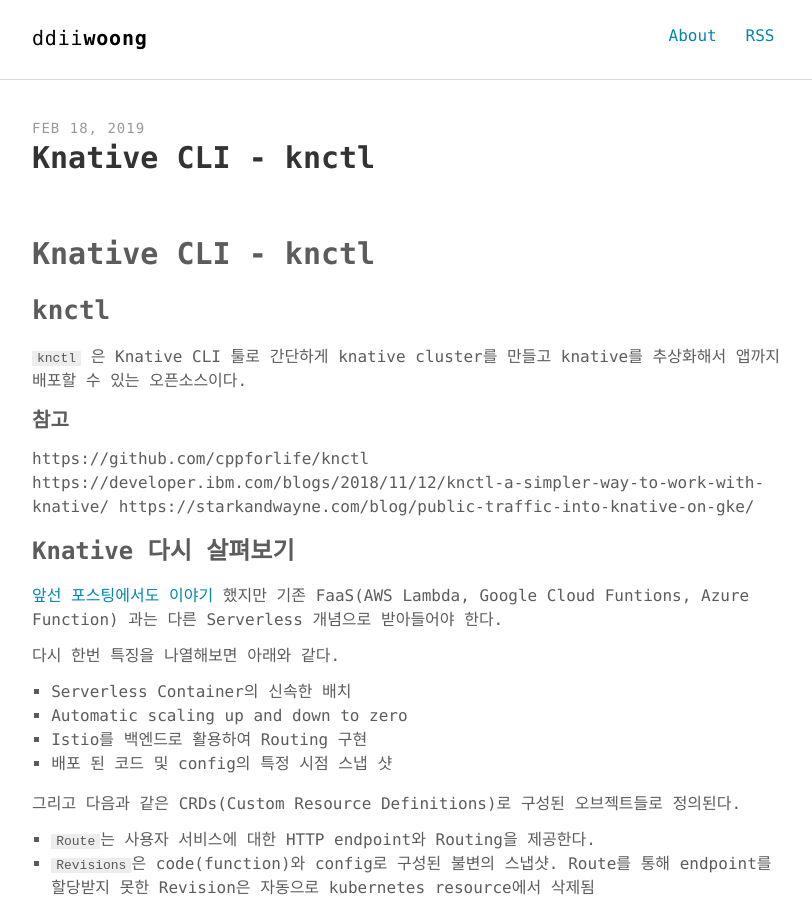
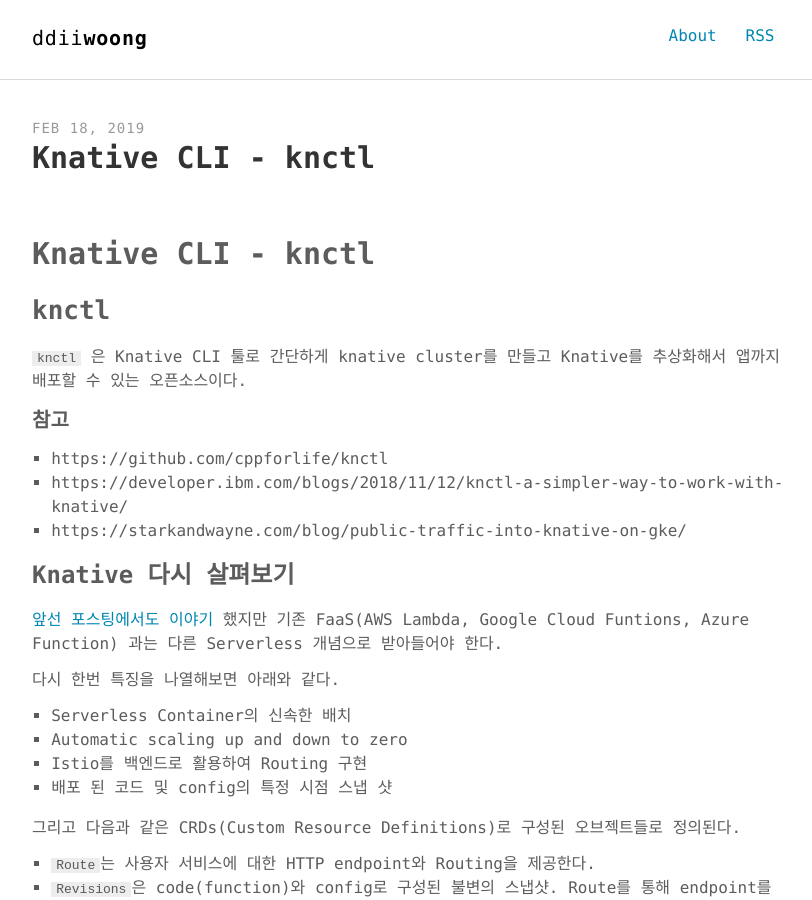
Before and after one commit to ddiiwoong/ddiiwoong.github.io_archive, a Jekyll site: the page built from _posts/2019-02-18-knative-knctl.md, in a window 1280 px wide and 900 px high. Shown: the whole window, without its empty margins (232-1044 px from the left). Built offline with Jekyll 4.4.1, drawn with Linux system fonts in a browser that asks for light colours; comment, search, counter and statistics services are not loaded.

Commit message:
참고 URL 수정

```diff
--- a/_posts/2019-02-18-knative-knctl.md
+++ b/_posts/2019-02-18-knative-knctl.md
@@ -9,12 +9,12 @@ keywords: "knative, Kubernetes, k8s, knative 설치, knative 구성, knctl"
 # Knative CLI - knctl
 
 ## knctl
-`knctl` 은 Knative CLI 툴로 간단하게 knative cluster를 만들고 knative를 추상화해서 앱까지 배포할 수 있는 오픈소스이다.
+`knctl` 은 Knative CLI 툴로 간단하게 knative cluster를 만들고 Knative를 추상화해서 앱까지 배포할 수 있는 오픈소스이다.
 
 #### 참고
-https://github.com/cppforlife/knctl
-https://developer.ibm.com/blogs/2018/11/12/knctl-a-simpler-way-to-work-with-knative/
-https://starkandwayne.com/blog/public-traffic-into-knative-on-gke/
+* https://github.com/cppforlife/knctl
+* https://developer.ibm.com/blogs/2018/11/12/knctl-a-simpler-way-to-work-with-knative/
+* https://starkandwayne.com/blog/public-traffic-into-knative-on-gke/
 
 ### Knative 다시 살펴보기
 
```
